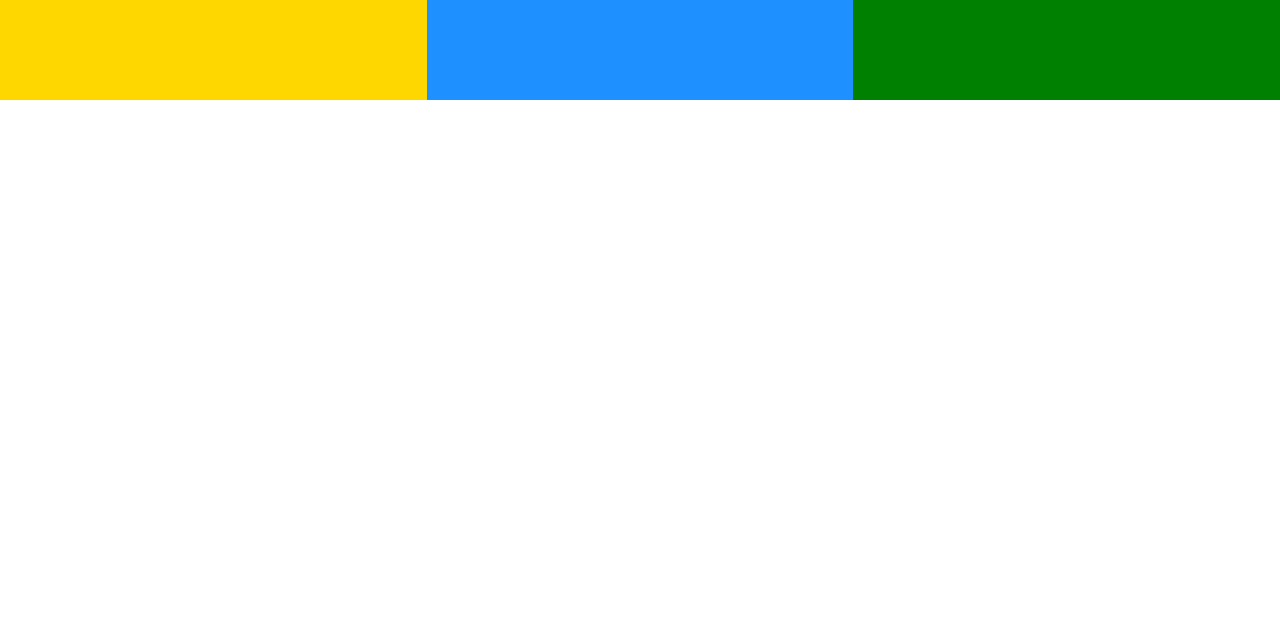
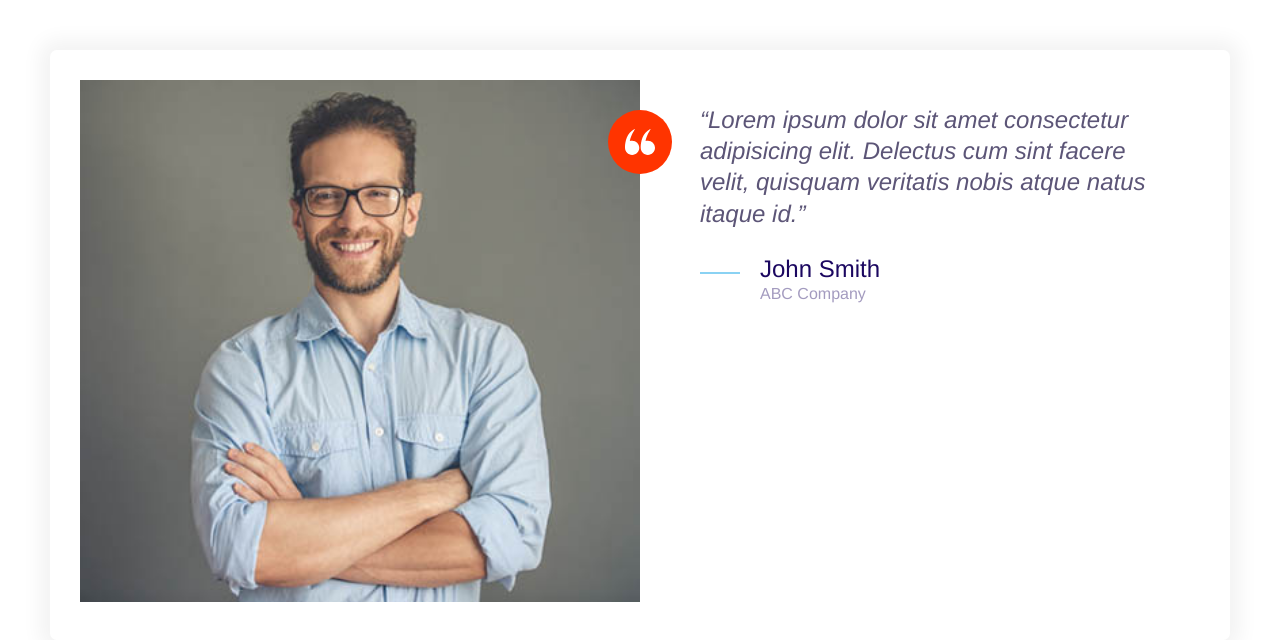
Before and after one commit to mab30/Mabel, a plain HTML site: page index.html in a window 1280 px wide. Drawn offline with Linux system fonts and the light colour scheme.

Commit message:
testimonial component defined

```diff
--- a/css/styles.css
+++ b/css/styles.css
@@ -167,8 +167,22 @@ a {
   width: 64px;
 }
 
+.icon--small {
+  width: 30px;
+  height: 30px;
+}
+
+.icon-container--accent {
+  background: var(--color-accent);
+}
+
 .icon--primary {
   fill: var(--color-primary);
+}
+
+
+.icon--white {
+  fill: #fff;
 }
 
 /* Buttons */
@@ -440,3 +454,33 @@ right: 5%;
     grid-template-columns: repeat(3,1fr);
   }
 }
+
+/* testimonials */
+.testimonial {
+  padding: 3rem;
+}
+
+.testimonial__image {
+  position: relative;
+}
+
+.testimonial__image >.icon-container {
+  position: absolute;
+  top: 3rem;
+  right: -32px;
+}
+
+.testimonial__image > img {
+  width: 100%;
+}
+
+@media screen and (min-width: 768px){
+  .testimonial .quote,
+  .testimonial .quote__author {
+    font-size: 2.4rem;
+  }
+
+  .testimonial .quote {
+    margin-left: 6rem;
+  }
+}
--- a/index.html
+++ b/index.html
@@ -11,11 +11,34 @@
     <link rel="stylesheet" href="css/normalize.css">
     <link rel="stylesheet" href="css/styles.css">
 </head>
-<body>
-    <div class="grid grid--1x2 grid--1x3">
-        <div style="height: 100px; background: gold;"></div>
-        <div style="height: 100px; background: dodgerblue;"></div>
-        <div style="height: 100px; background: green;"></div>
+<body style="padding: 5rem;">
+    <div class="card testimonial">
+        <div class="grid grid--1x2">
+            <div class="testimonial__image">
+                <img src="images/testimonial.jpg" alt="A happy, smiling customer">
+                <span class="icon-container icon-container--accent">
+                    <svg class="icon icon--white icon--small">
+                        <use xlink:href="images/sprite.svg#quotes"></use>
+                      </svg>
+                </span>
+            </div>
+            <blockquote class="quote">
+                <p class="quote__text">Lorem ipsum dolor sit amet consectetur adipisicing elit. Delectus cum sint facere velit, quisquam veritatis nobis atque natus itaque id.</p>
+            <footer>
+                <div class="media">
+                    <div class="media__image">
+                        <svg class="icon icon--primary quote__line">
+                            <use xlink:href="images/sprite.svg#line"></use>
+                          </svg>
+                    </div>
+                    <div class="media__body">
+                        <h3 class="media__title quote__author">John Smith</h3>
+                        <p class="quote__organization">ABC Company</p>
+                    </div>
+                </div>
+            </footer>
+        </blockquote>
+        </div>
     </div>
 </body>
 </html>
```
Also changed, not shown: Components/testimonials.html (added, +28 -0 lines), images/testimonial.jpg (added).
